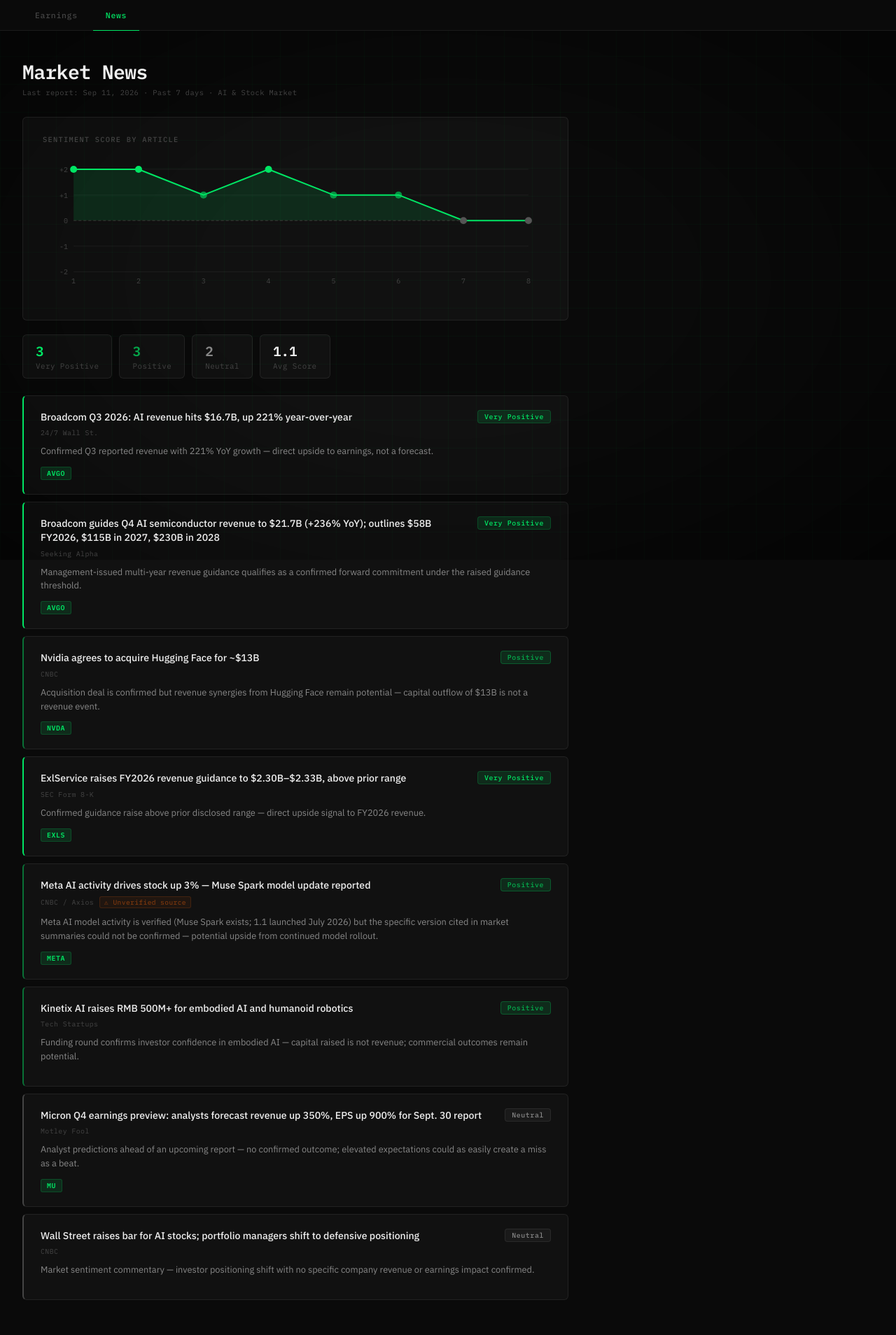
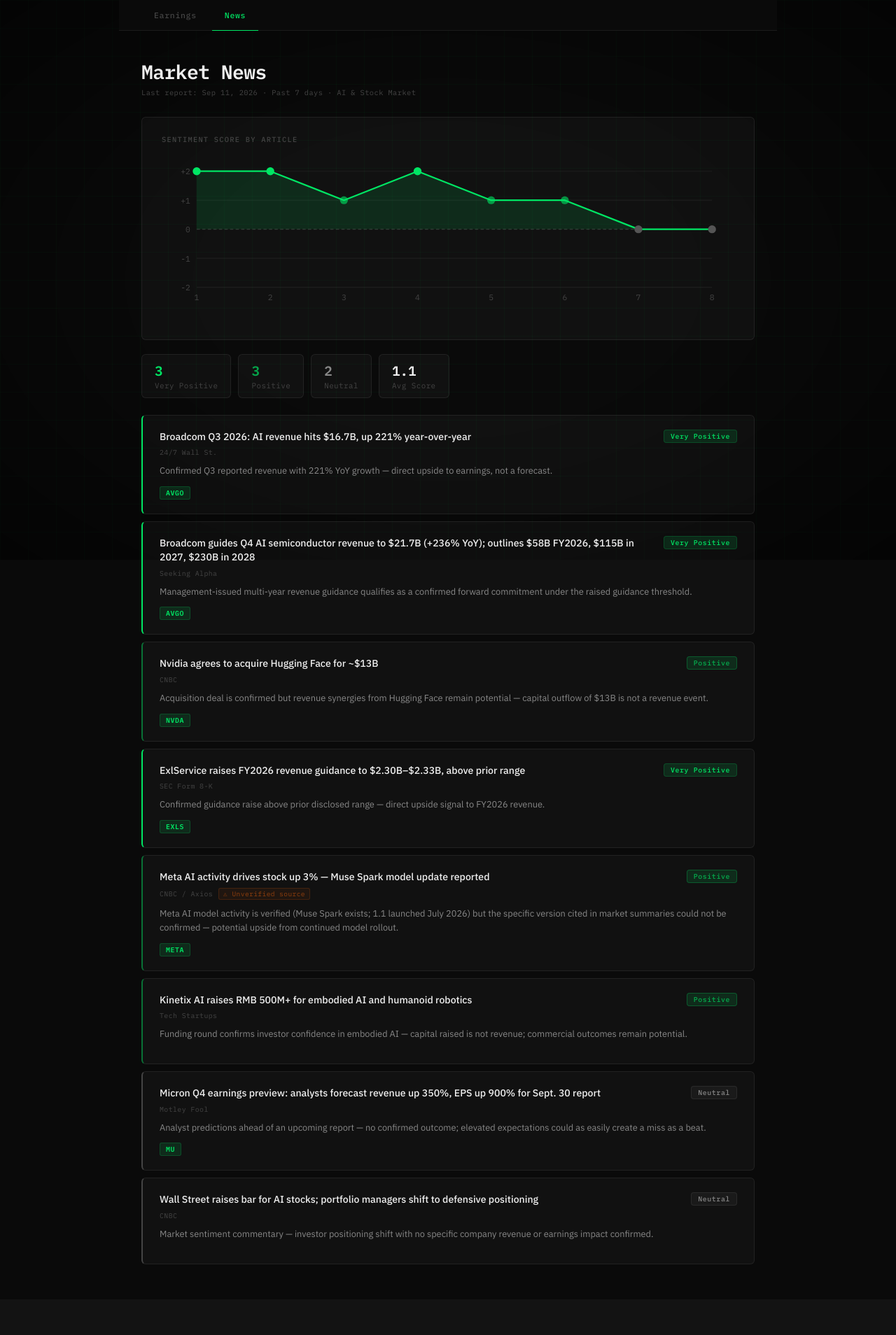
Before and after one commit to techDeckDude/earnings-report-parser, a Flask app: page /experimental/themes in a window 1280 px wide. Shown: the whole page at 70% size. After the commit the page ends 1807 px from the top, so only its background shows below. Run offline with Flask 3, Linux system fonts and the light colour scheme; some libraries are stand-ins or nearby versions.

Commit message:
Fix responsive layout on News and Earnings pages for large screens
Content was left-pinned with no centering on wide viewports. Added
max-width (940px News, 1280px Earnings) + margin:auto to body, and
html background so the viewport gutter fills correctly beyond the
centered column. Removed stale fixed max-width from .chart-card and
.feed so they expand to fill the body column.

Co-Authored-By: Claude Sonnet 4.6 <noreply@anthropic.com>

```diff
--- a/templates/experimental/themes.html
+++ b/templates/experimental/themes.html
@@ -10,6 +10,8 @@
   {% if static_build %}<script>window.API_EXT = ".json";</script>{% endif %}
   <style>
     *, *::before, *::after { box-sizing: border-box; margin: 0; padding: 0; }
+
+    html { background: #0a0a0a; }
 
     :root {
       --green:      #00e664;
@@ -29,6 +31,8 @@
       color: var(--text-1);
       min-height: 100vh;
       padding: 40px 32px;
+      max-width: 940px;
+      margin: 0 auto;
     }
 
     body::before {
@@ -99,7 +103,7 @@
     .chart-card {
       background: var(--bg-card); border: 0.5px solid var(--border);
       border-radius: 6px; padding: 24px 28px 20px;
-      margin-bottom: 20px; max-width: 780px;
+      margin-bottom: 20px;
     }
     .chart-card-title {
       font-family: "IBM Plex Mono", monospace;
@@ -111,7 +115,7 @@
     .zero-line { stroke: rgba(255,255,255,0.15); stroke-width: 1; stroke-dasharray: 4 3; }
 
     /* ── Feed ── */
-    .feed { max-width: 780px; }
+    .feed { width: 100%; }
 
     .headline-card {
       background: var(--bg-card); border: 0.5px solid var(--border);
--- a/templates/stock.html
+++ b/templates/stock.html
@@ -10,6 +10,8 @@
   {% if static_build %}<script>window.API_EXT = ".json";</script>{% endif %}
   <style>
     *, *::before, *::after { box-sizing: border-box; margin: 0; padding: 0; }
+
+    html { background: #0a0a0a; }
 
     :root {
       --green:      #00e664;
@@ -29,6 +31,8 @@
       color: var(--text-1);
       min-height: 100vh;
       padding: 40px 32px;
+      max-width: 1280px;
+      margin: 0 auto;
     }
 
     body::before {
```
Also changed, not shown: CHANGELOG.md.
